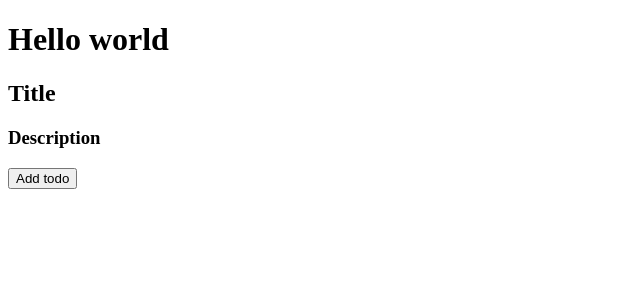
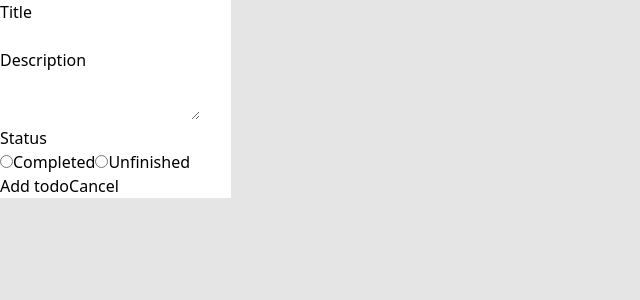
Before and after one commit to Sveldevorls/todoer, a React (Vite) app: page / in a window 1280 px wide. Both pictures are taken after a click on the button "Add todo". Shown: the top 300 px of the page, without its empty margins (0-640 px from the left). Built offline with nearby package versions, Linux system fonts and the light colour scheme.

Commit message:
Add editor component and functions

```diff
--- a/src/App.css
+++ b/src/App.css
@@ -0,0 +1 @@
+@import "tailwindcss";
--- a/src/App.tsx
+++ b/src/App.tsx
@@ -1,11 +1,18 @@
+import EditorContextProvider from './EditorContext/EditorContextProvider'
 import TodosContextProvider from './TodosContext/TodosContext'
 import Home from './Home/Home'
+import Editor from './Editor/Editor'
 import './App.css'
+
+
 
 export default function App() {
   return (
-    <TodosContextProvider>
-      <Home />
-    </TodosContextProvider>
+    <EditorContextProvider>
+      <TodosContextProvider>
+        <Home />
+        <Editor />
+      </TodosContextProvider>
+    </EditorContextProvider>
   )
 }
--- /dev/null
+++ b/src/Editor/Editor.tsx
@@ -0,0 +1,74 @@
+import type React from "react";
+import { useEditorContext } from "../EditorContext/EditorContext";
+import { useTodosContext } from "../TodosContext/TodosContext";
+import type { TodoObject } from "../types";
+
+export default function Editor() {
+    const { editorRef, editorAction } = useEditorContext();
+
+    function handleDialogClick(e: React.MouseEvent<HTMLDialogElement>): void {
+        const clickedElement = e.target as HTMLElement;
+        if (clickedElement.tagName === "DIALOG") {
+            editorRef.current!.close();
+        }
+    }
+
+    return (
+        <dialog ref={editorRef} onClick={(e) => handleDialogClick(e)}>
+            <div>
+                {{
+                    "NEW_TODO": <NewTodoTemplate />,
+                    "EDIT_TODO": <EditTodoTemplate />,
+                    "": <></>,
+                }[editorAction]}
+            </div>
+        </dialog>
+    )
+}
+
+function NewTodoTemplate() {
+    const { editorRef } = useEditorContext();
+    const { todos, setTodos } = useTodosContext();
+
+    function handleNewTodoSubmit(e: React.FormEvent<HTMLFormElement>) {
+        e.preventDefault();
+        const data = new FormData(e.currentTarget);
+        const newTodo: TodoObject = {
+            id: crypto.randomUUID(),
+            title: data.get("title") as string,
+            description: data.get("description") as string,
+            isCompleted: data.get("status") === "true" ? true : false
+        }
+        setTodos([...todos, newTodo])
+
+        editorRef.current!.close();
+    }
+
+    return (
+        <div>
+            <form id="new-todo" onSubmit={(e) => handleNewTodoSubmit(e)}>
+                <label>
+                    <h2>Title</h2>
+                    <input type="text" name="title" required />
+                </label>
+                <label>
+                    <h2>Description</h2>
+                    <textarea name="description" />
+                </label>
+                <h2>Status</h2>
+                <input type="radio" name="status" id="completed" value="true" required />
+                <label htmlFor="completed">Completed</label>
+                <input type="radio" name="status" id="unfinished" value="false" />
+                <label htmlFor="unfinished">Unfinished</label>
+            </form>
+            <button form="new-todo">Add todo</button>
+            <button onClick={() => editorRef.current!.close()}>Cancel</button>
+        </div>
+    )
+}
+
+function EditTodoTemplate() {
+    return (
+        <h1>Edit todo</h1>
+    )
+}
--- /dev/null
+++ b/src/EditorContext/EditorContext.tsx
@@ -0,0 +1,21 @@
+import React, { createContext, useContext, type RefObject } from "react";
+import { type EditorActionType } from "../types";
+
+interface EditorContextValue {
+    editorRef: RefObject<HTMLDialogElement | null>;
+    editorAction: EditorActionType;
+    setEditorAction: React.Dispatch<React.SetStateAction<EditorActionType>>;
+}
+
+export const EditorContext = createContext<EditorContextValue | null>(null);
+
+export function useEditorContext() {
+    const currentEditorContext = useContext(EditorContext);
+    if (!currentEditorContext) {
+        throw new Error(
+            "EditorContext is null: is the component calling the context not in EditorContextProvider?"
+        );
+    }
+
+    return currentEditorContext;
+}
--- /dev/null
+++ b/src/EditorContext/EditorContextProvider.tsx
@@ -0,0 +1,13 @@
+import { useRef, useState, type ReactNode,} from "react";
+import { EditorContext } from "./EditorContext";
+import { type EditorActionType } from "../types";
+
+export default function EditorContextProvider({ children }: { children: ReactNode }) {
+    const editorRef = useRef<HTMLDialogElement|null>(null);
+    const [editorAction, setEditorAction] = useState<EditorActionType>("");
+    return (
+        <EditorContext.Provider value={{ editorRef, editorAction, setEditorAction }}>
+            {children}
+        </EditorContext.Provider>
+    )
+}
--- a/src/Home/Home.tsx
+++ b/src/Home/Home.tsx
@@ -1,23 +1,19 @@
+import { useEditorContext } from "../EditorContext/EditorContext";
 import { useTodosContext } from "../TodosContext/TodosContext";
 import type { TodoObject } from "../types";
 
 export default function Home() {
-    const { todos, setTodos } = useTodosContext();
+    const { editorRef, setEditorAction } = useEditorContext();
+    const { todos } = useTodosContext();
 
-    function handleAddTodoClick() : void {
-        const newTodo : TodoObject = {
-            id: crypto.randomUUID(),
-            title: "Title",
-            description: "Description",
-            isCompleted: false
-        }
-
-        setTodos([...todos, newTodo]);
+    function handleAddTodoClick(): void {
+        setEditorAction("NEW_TODO");
+        editorRef.current?.showModal();
     }
 
     return (
         <div id="home">
-            <h1>Hello world</h1>
+            <h1>Todo list</h1>
             {
                 todos.length === 0 ?
                     <h2>No todos yet</h2> :
--- a/src/types.ts
+++ b/src/types.ts
@@ -4,3 +4,5 @@ export type TodoObject = {
     description: string | null;
     isCompleted: boolean;
 }
+
+export type EditorActionType = "" | "NEW_TODO" | "EDIT_TODO";
```
